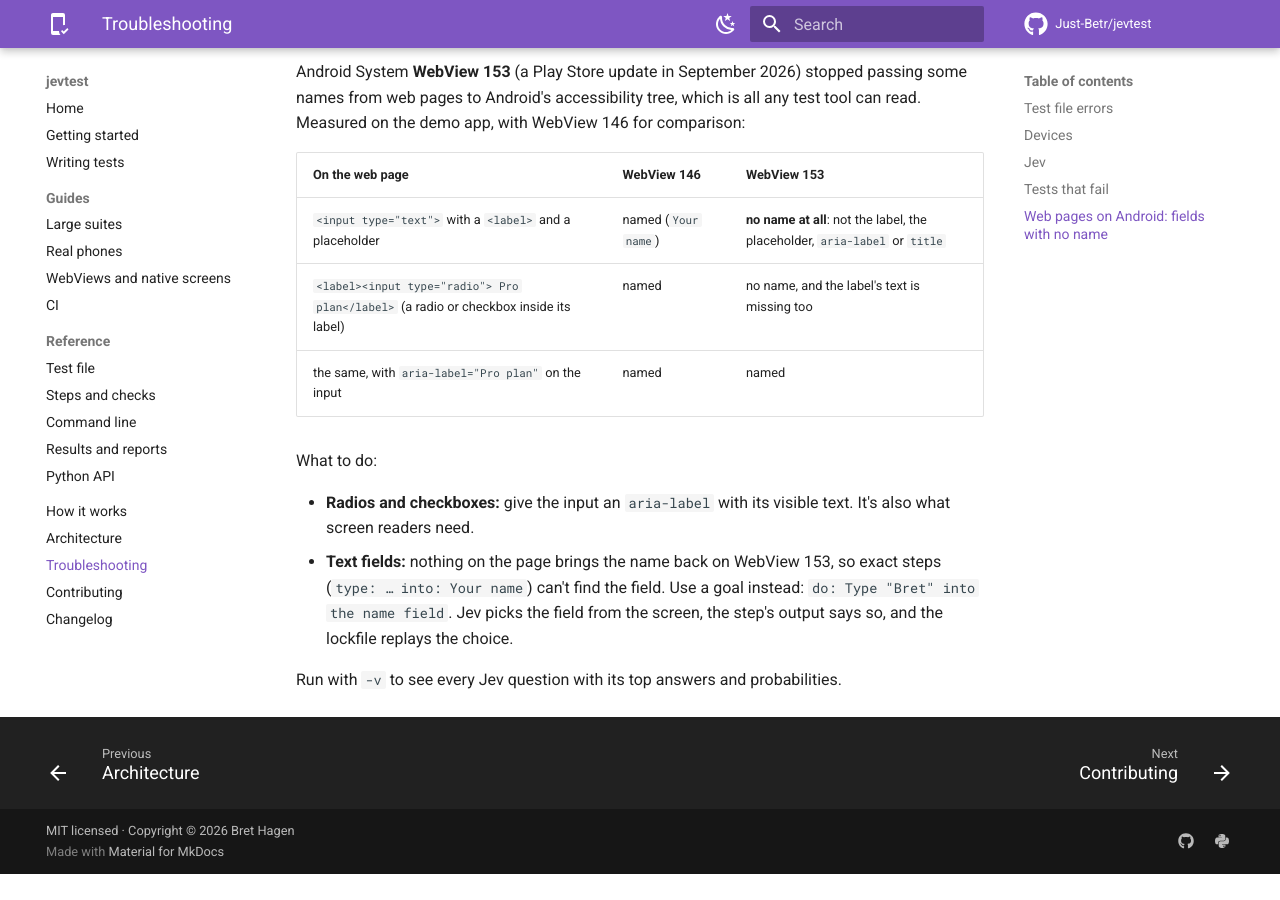
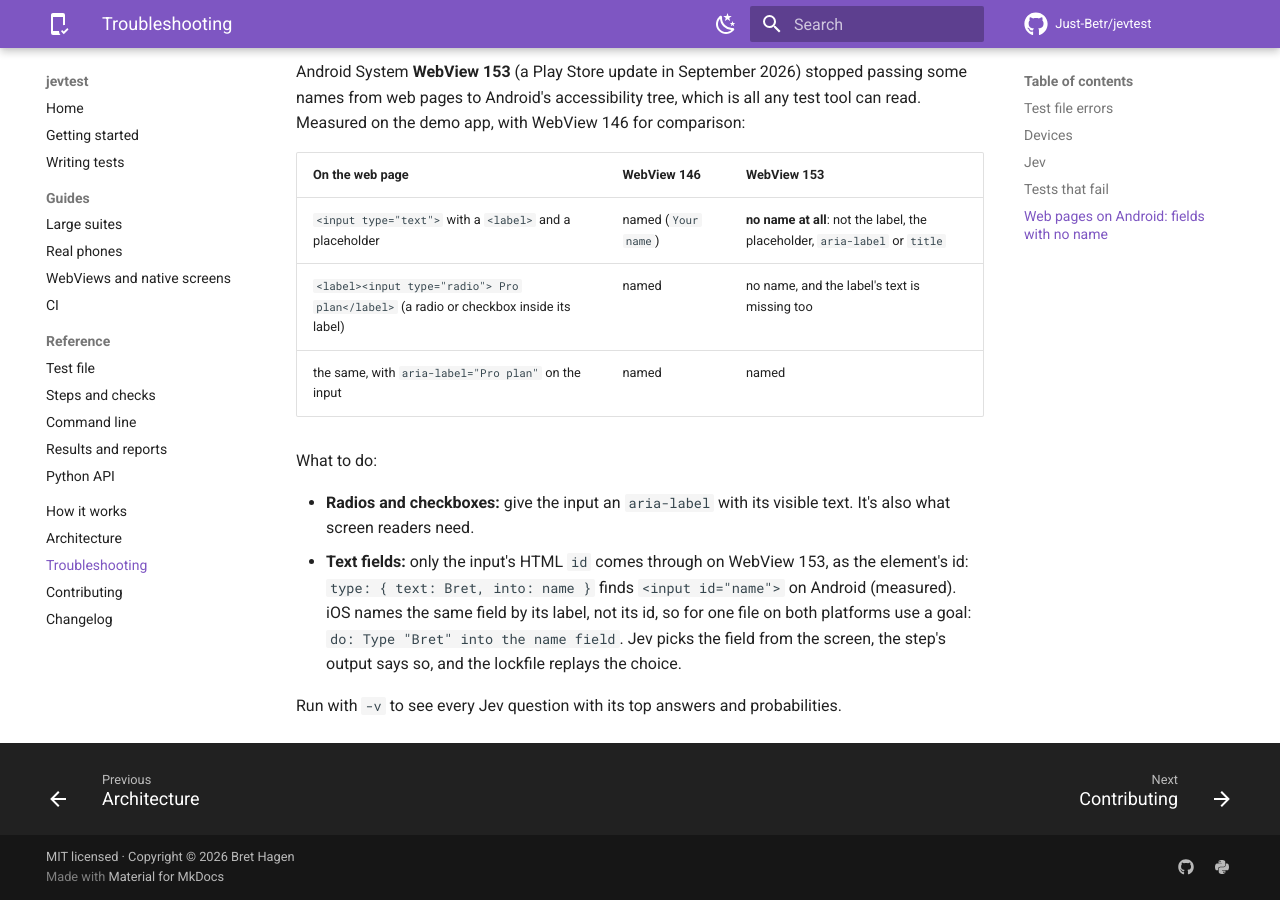
Before and after one commit to Just-Betr/jevtest, an MkDocs documentation site: the page built from docs/troubleshooting.md, in a window 1280 px wide and 900 px high, scrolled down 3785 px. Built offline with MkDocs 1.6.1 and Material for MkDocs 9.7.7, drawn with Linux system fonts in a browser that asks for light colours; comment, search, counter and statistics services are not loaded; before the commit the page ends 4659 px from its top, so only the background shows below that.

Commit message:
Docs: WebView text fields are found by their HTML id on Android; type: waits for the keyboard
Co-Authored-By: Claude Opus 5.5 <noreply@anthropic.com>

```diff
--- a/docs/troubleshooting.md
+++ b/docs/troubleshooting.md
@@ -81,6 +81,6 @@ Android System **WebView 153** (a Play Store update in September 2026) stopped p
 What to do:
 
 - **Radios and checkboxes:** give the input an `aria-label` with its visible text. It's also what screen readers need.
-- **Text fields:** nothing on the page brings the name back on WebView 153, so exact steps (`type: … into: Your name`) can't find the field. Use a goal instead: `do: Type "Bret" into the name field`. Jev picks the field from the screen, the step's output says so, and the lockfile replays the choice.
+- **Text fields:** only the input's HTML `id` comes through on WebView 153, as the element's id: `type: { text: Bret, into: name }` finds `<input id="name">` on Android (measured). iOS names the same field by its label, not its id, so for one file on both platforms use a goal: `do: Type "Bret" into the name field`. Jev picks the field from the screen, the step's output says so, and the lockfile replays the choice.
 
 Run with `-v` to see every Jev question with its top answers and probabilities.
```
Also changed, not shown: docs/guides/webviews.md (+1 -1 lines), docs/how-it-works.md (+1 -0 lines).
